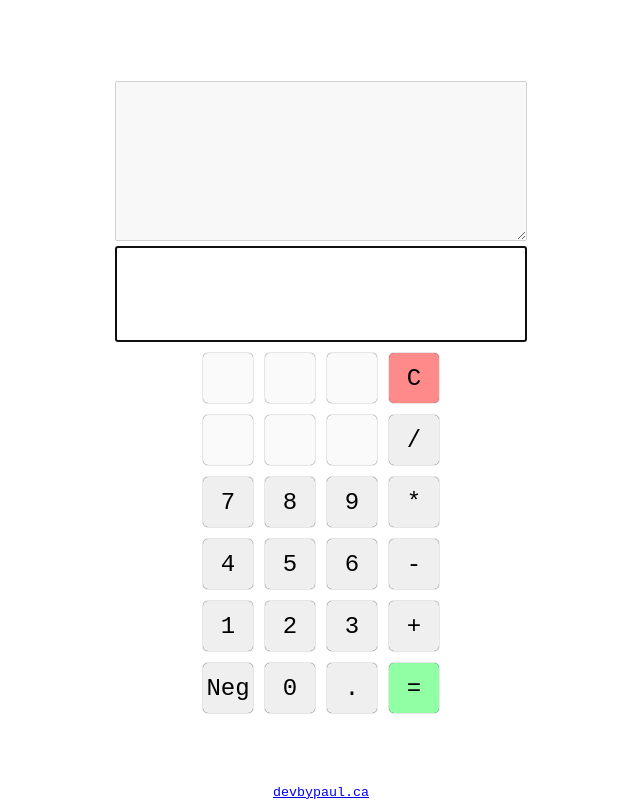
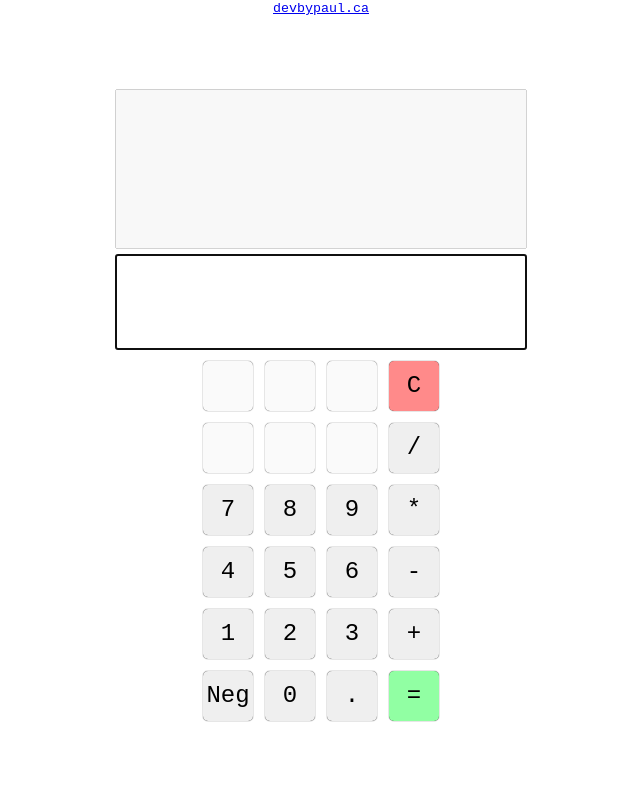
Before and after one commit to PaulB-H/calculator, a plain HTML site: page index.html in a window 1280 px wide. Shown: the whole page, without its empty margins (319-959 px from the left). Drawn offline with Linux system fonts and the light colour scheme; a web font is replaced by a local one.

Commit message:
Changed footer to header & minor style updates

```diff
--- a/index.html
+++ b/index.html
@@ -13,7 +13,9 @@
 	</head>
 	<body>
 		<div id="root">
-			<!-- <h3>Calculator</h3> -->
+			<div id="footer" style="position: absolute; top: -5px">
+				<sub><a href="https://www.webbypaul.ca">devbypaul.ca</a></sub>
+			</div>
 			<div id="calcwrap">
 				<textarea id="resultdiv" wrap="soft" rows="2" disabled> </textarea>
 				<input id="numinput" type="number" step="any" />
@@ -64,9 +66,6 @@
 					</div>
 				</div>
 			</div>
-			<div id="footer" style="position: absolute; bottom: 0">
-				<sub><a href="https://www.webbypaul.ca">devbypaul.ca</a></sub>
-			</div>
 		</div>
 		<script src="./script.js"></script>
 	</body>
--- a/style.css
+++ b/style.css
@@ -32,11 +32,13 @@ input[type="number"] {
 }
 
 #resultdiv {
+	margin-top: 15px;
 	max-width: 100vw;
 	height: 20vh;
 	color: black;
 	font-size: 2em;
 	padding: 5px;
+	resize: none;
 }
 #numinput {
 	font-size: 1.5em;
```
Also changed, not shown: 1 other file.
